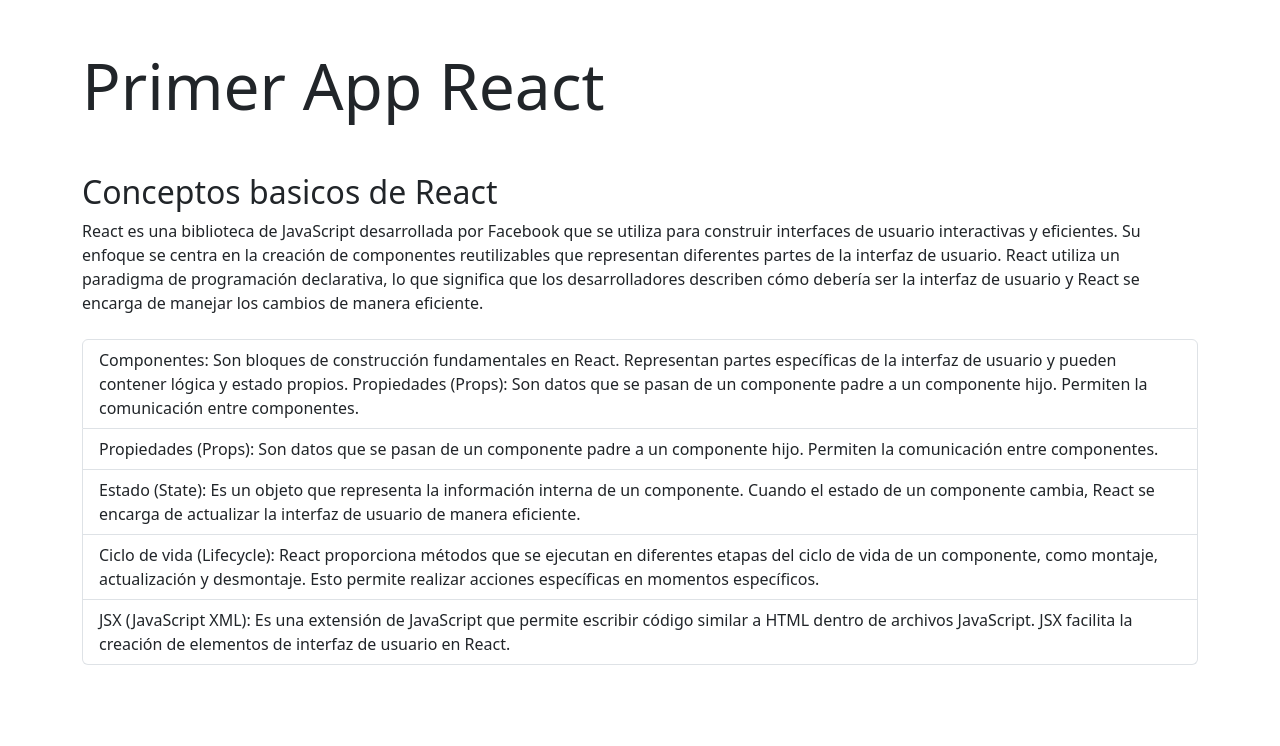
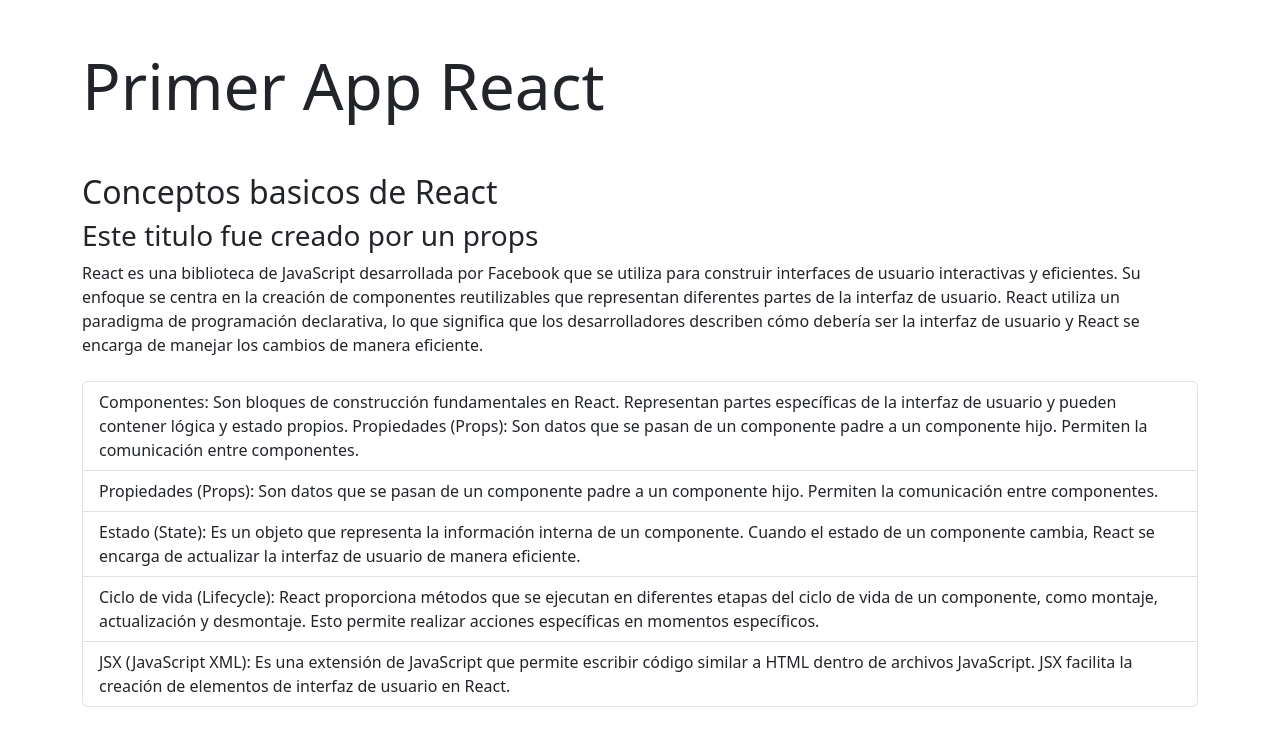
Before and after one commit to nicoiosa/primerAppReact, a React (Vite) app: page / in a window 1280 px wide. Shown: the top 746 px of the page. Built offline with nearby package versions, Linux system fonts and the light colour scheme.

Commit message:
uso de un prop

```diff
--- a/src/App.jsx
+++ b/src/App.jsx
@@ -9,7 +9,7 @@
     <section className="container">
       <h1 className="display-3 my-5">Primer App React</h1>
       {/* <Information></Information> */}
-      <Information />
+      <Information tituloSecundario="Este titulo fue creado por un props"/>
     </section>
   );
 }
--- a/src/components/Information.jsx
+++ b/src/components/Information.jsx
@@ -1,8 +1,9 @@
-const Information = () => {
+const Information = (props) => {
   return (
     <>
       <section className="mb-4">
         <h2>Conceptos basicos de React</h2>
+        <h3>{props.tituloSecundario}</h3>
         <p>
           React es una biblioteca de JavaScript desarrollada por Facebook que se
           utiliza para construir interfaces de usuario interactivas y
```
